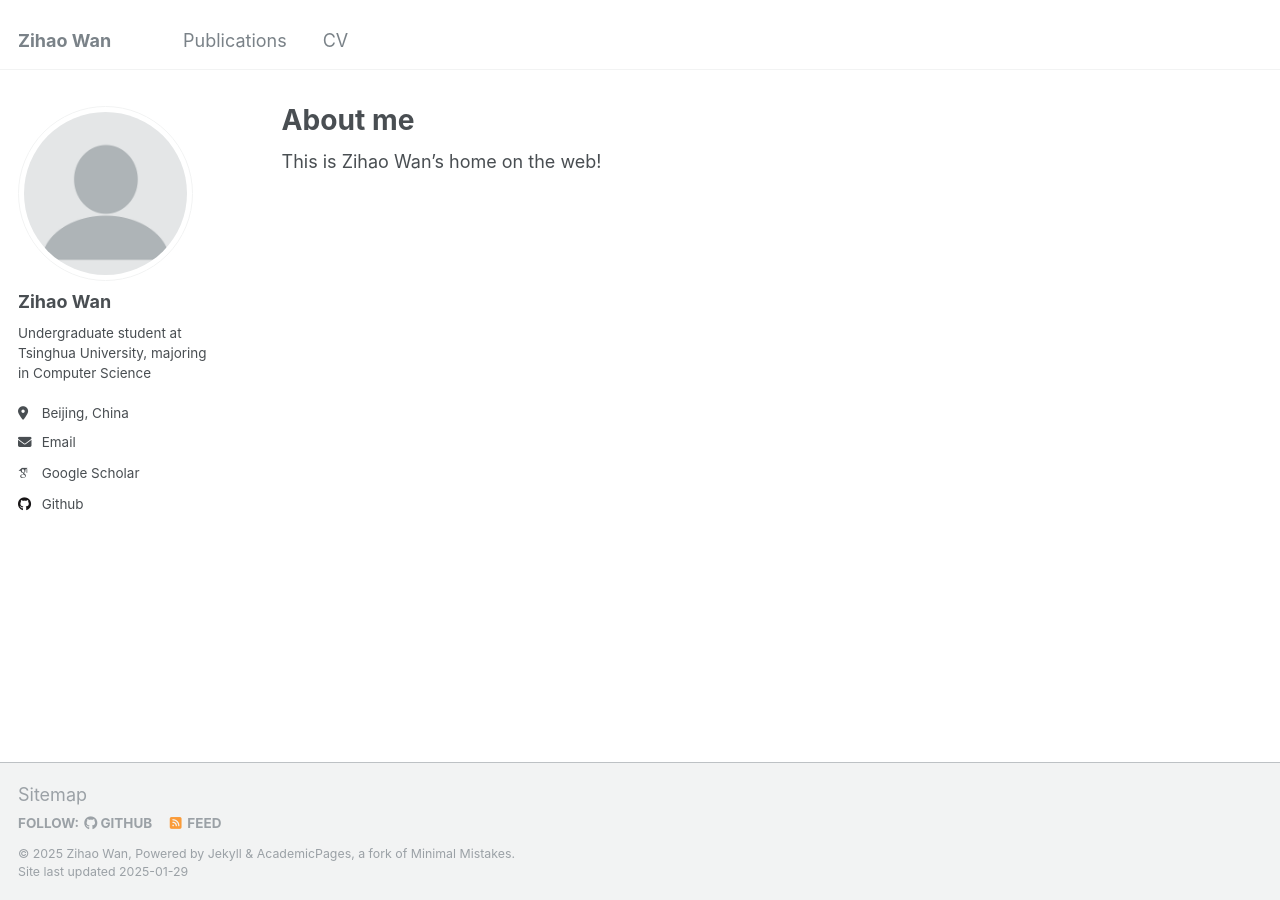
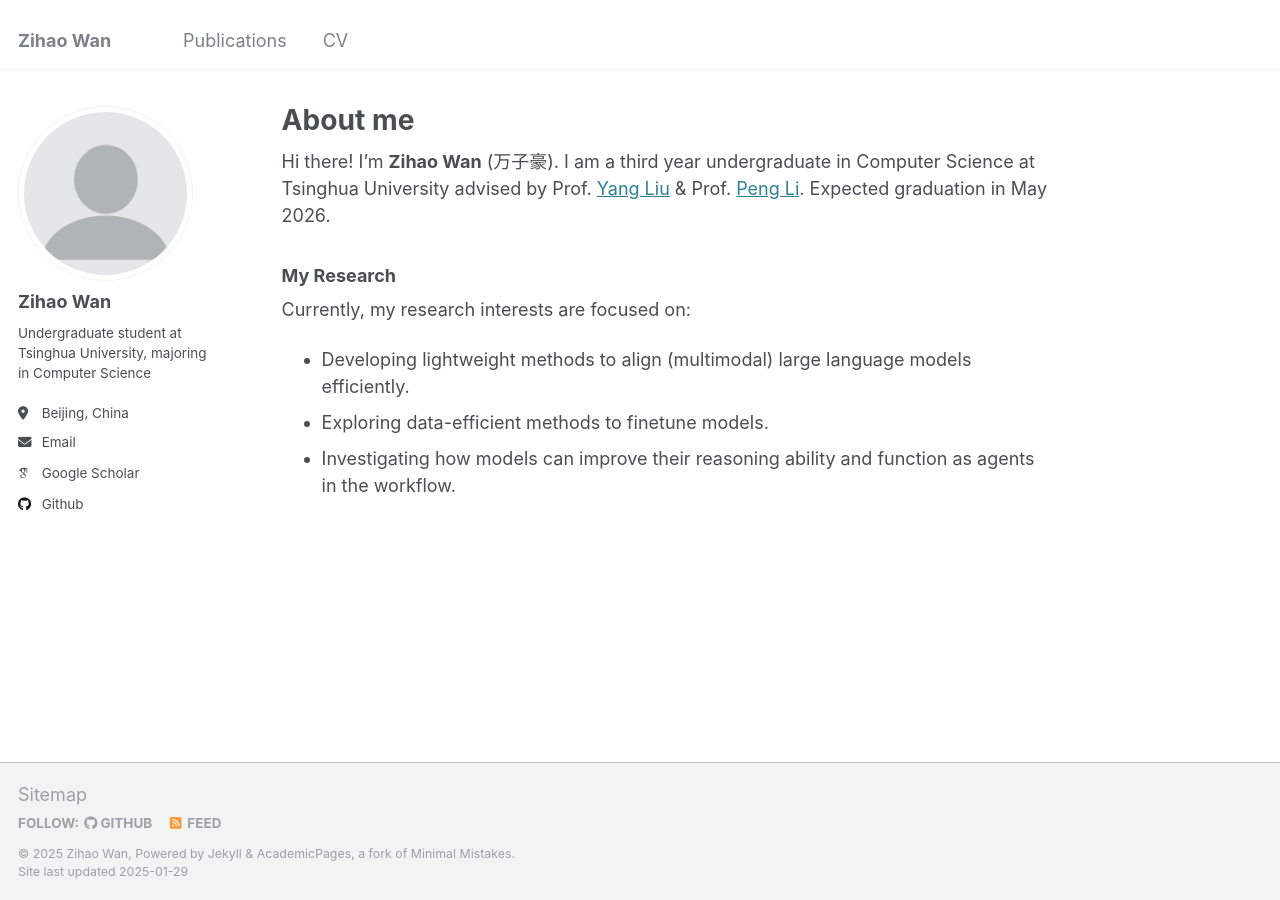
Before and after one commit to resi1ience/resi1ience.github.io, a Jekyll site: the page built from _pages/about.md, in a window 1280 px wide. Built offline with Jekyll 4.4.1, drawn with Linux system fonts in a browser that asks for light colours; some web fonts are replaced.

Commit message:
update frontpage

```diff
--- a/_pages/about.md
+++ b/_pages/about.md
@@ -6,4 +6,12 @@ redirect_from:
   - /about/
   - /about.html
 ---
-This is Zihao Wan's home on the web!
+Hi there! I’m **Zihao Wan** (万子豪). I am a third year undergraduate in Computer Science at Tsinghua University advised by Prof. [Yang Liu](https://nlp.csai.tsinghua.edu.cn/~ly/) & Prof. [Peng Li](https://lpeng.net/). Expected graduation in May 2026.
+
+### My Research
+
+Currently, my research interests are focused on:
+
+- Developing lightweight methods to align (multimodal) large language models efficiently.
+- Exploring data-efficient methods to finetune models.
+- Investigating how models can improve their reasoning ability and function as agents in the workflow.
```
